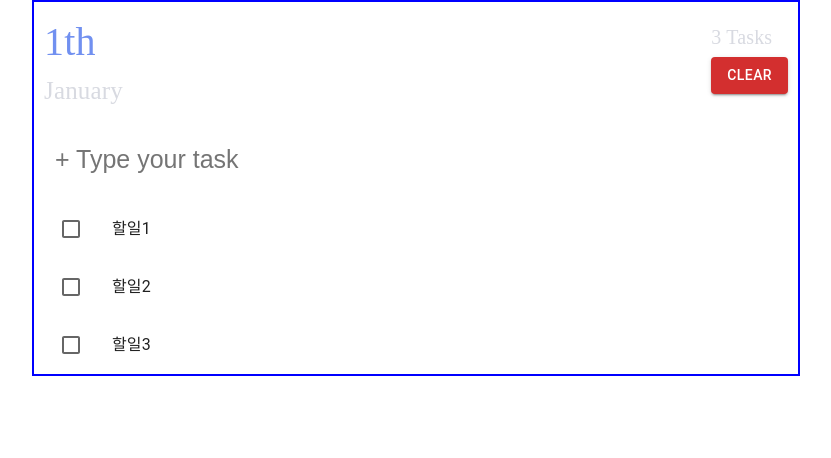
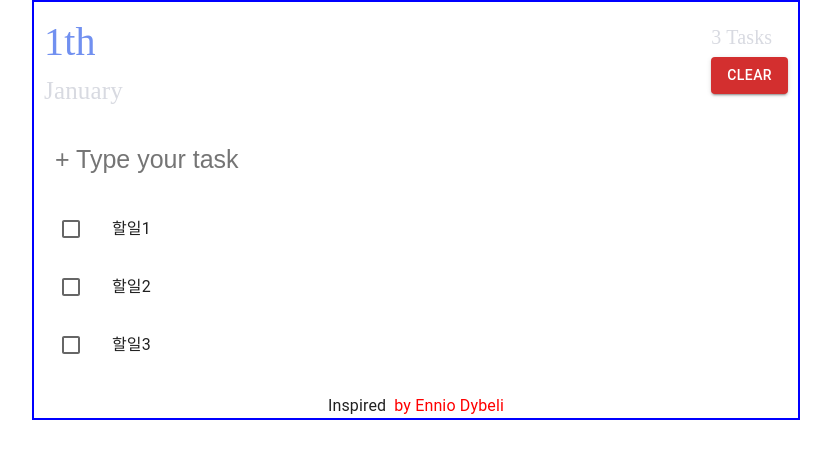
Before and after one commit to hyunsokstar/test-for-frontend, a Next.js app in the folder front/: page / in a window 1280 px wide. Shown: the top 458 px of the page, without its empty margins (224-1055 px from the left). Built offline with nearby package versions, Linux system fonts and the light colour scheme.

Commit message:
update for bottom text

```diff
--- /dev/null
+++ b/front/components/Bottom/index.tsx
@@ -0,0 +1,14 @@
+import React from 'react'
+
+type Props = {}
+
+function BottomContainer({}: Props) {
+  return (
+    <div>
+        Inspired
+        <span style={{color: "red", marginLeft: "8px"}}>by Ennio Dybeli</span>
+    </div>
+  )
+}
+
+export default BottomContainer
--- a/front/pages/index.tsx
+++ b/front/pages/index.tsx
@@ -2,7 +2,7 @@ import React, { useState, useEffect } from 'react'
 import TodoHeader from '../components/TodoHeader'
 import TodoInput from '../components/TodoInput'
 import TodoList from '../components/TodoList'
-
+import BottomContainer from '../components/Bottom'
 
 type Props = {}
 
@@ -98,6 +98,10 @@ function front_test({ }: Props) {
         <TodoList data_for_todos={data_for_todos} checkHandler={checkHandler} checked_list={checked_list} />
       </div>
 
+      <div style={{display:"flex", justifyContent:"center"}}>
+        <BottomContainer />
+      </div>
+
     </div>
   )
 }
```
